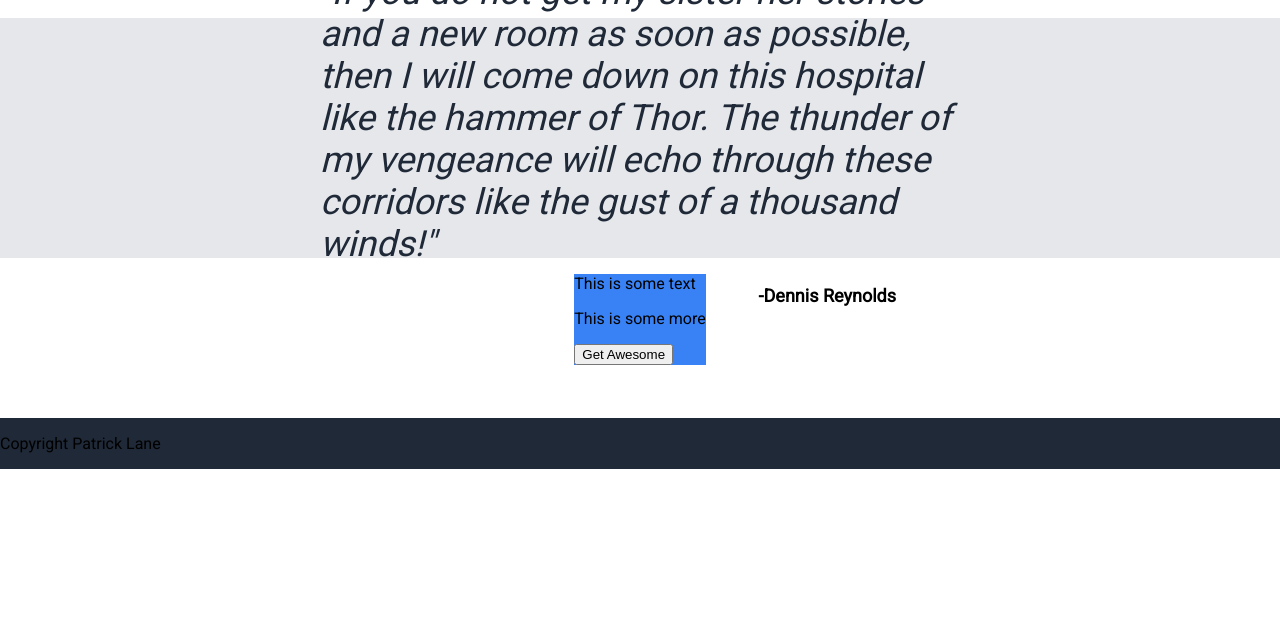
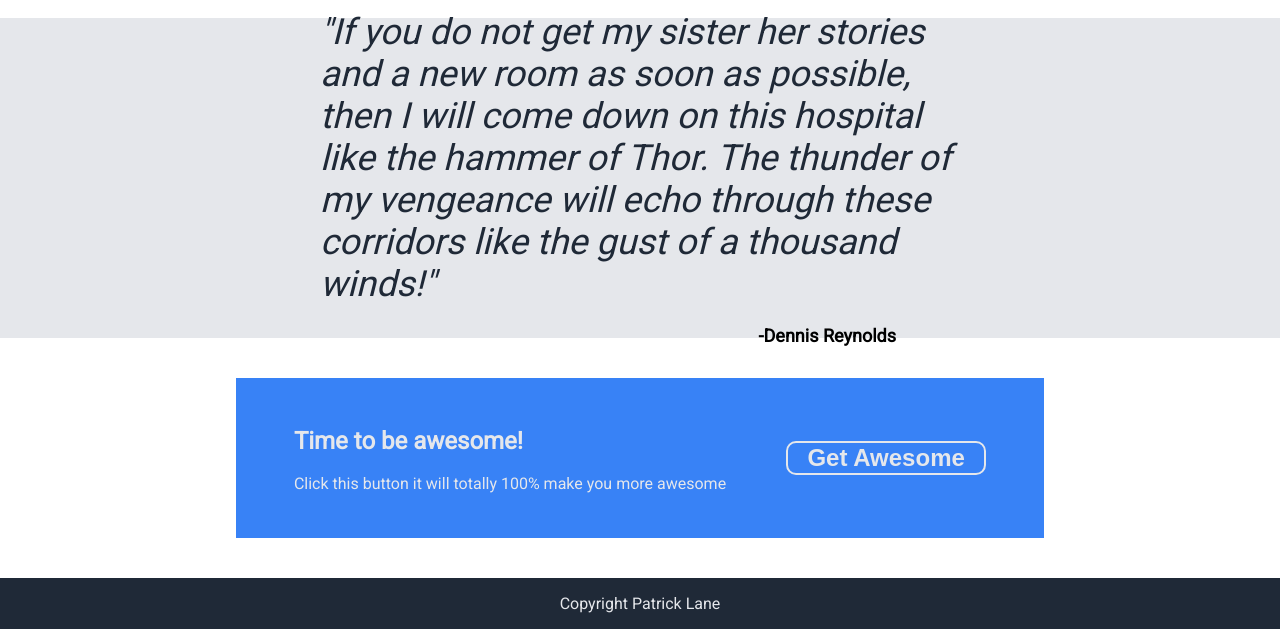
Before and after one commit to prllrp/odin-landing-page, a plain HTML site: page index.html in a window 1280 px wide. Shown: the part 678-1307 px from the top of the page. Before the commit the page ends 1147 px from the top, so only its background shows below. Drawn offline with Linux system fonts and the light colour scheme.

Commit message:
Style CTA and footer

```diff
--- a/index.html
+++ b/index.html
@@ -60,8 +60,8 @@
     <div class="cta">
         <div class="cta-box">
             <div class="cta-text">
-                <p>This is some text</p>
-                <p>This is some more</p>
+                <h2>Time to be awesome!</h2>
+                <p>Click this button it will totally 100% make you more awesome</p>
             </div>
             <div class="cta-btn">
                 <button>Get Awesome</button>
--- a/style.css
+++ b/style.css
@@ -118,13 +118,14 @@ header a{
 .quote{
     background-color: #E5E7EB;
     width: 100%;
-    height: 20vh;
+    height: 30vh;
     display: flex;
     flex-direction: column;
     justify-content: center;
     align-items: center;
     padding-bottom: 40px;
     padding-top: 40px;
+
 }
 
 .quote-text{
@@ -134,6 +135,7 @@ header a{
     color: #1F2937;
     width: 50vw;
     margin: 10px;
+
 
 
 }
@@ -147,12 +149,35 @@ header a{
 }
 
 .cta{
-    height: 20vh;
+    height: 30vh;
+    display: flex;
+    align-items: center;
+    justify-content: center;
+    color: #E5E7EB;
 }
 
 .cta-box{
     background-color: #3882F6;
-    width: 100%;
+    width: 60vw;
+    height: 15vh;
+    display: flex;
+    align-items: center;
+    justify-content: center;
+    gap: 60px;
+    margin: 20px;
+    padding: 20px;
+}
+
+.cta button{
+    height: auto;
+    width: 200px;
+    background-color: #3882F6;
+    color: #E5E7EB;
+    font-size: 24px;
+    font-weight: bolder;
+    border-radius: 10px;
+    border-style: solid;
+    border-color: #E5E7EB;
 }
 
 a:link {
@@ -178,4 +203,8 @@ a:link {
 footer{
     background-color: #1F2937;
     width: 100%;
+    color: #E5E7EB;
+    display: flex;
+    align-items: center;
+    justify-content: center;
 }
```
